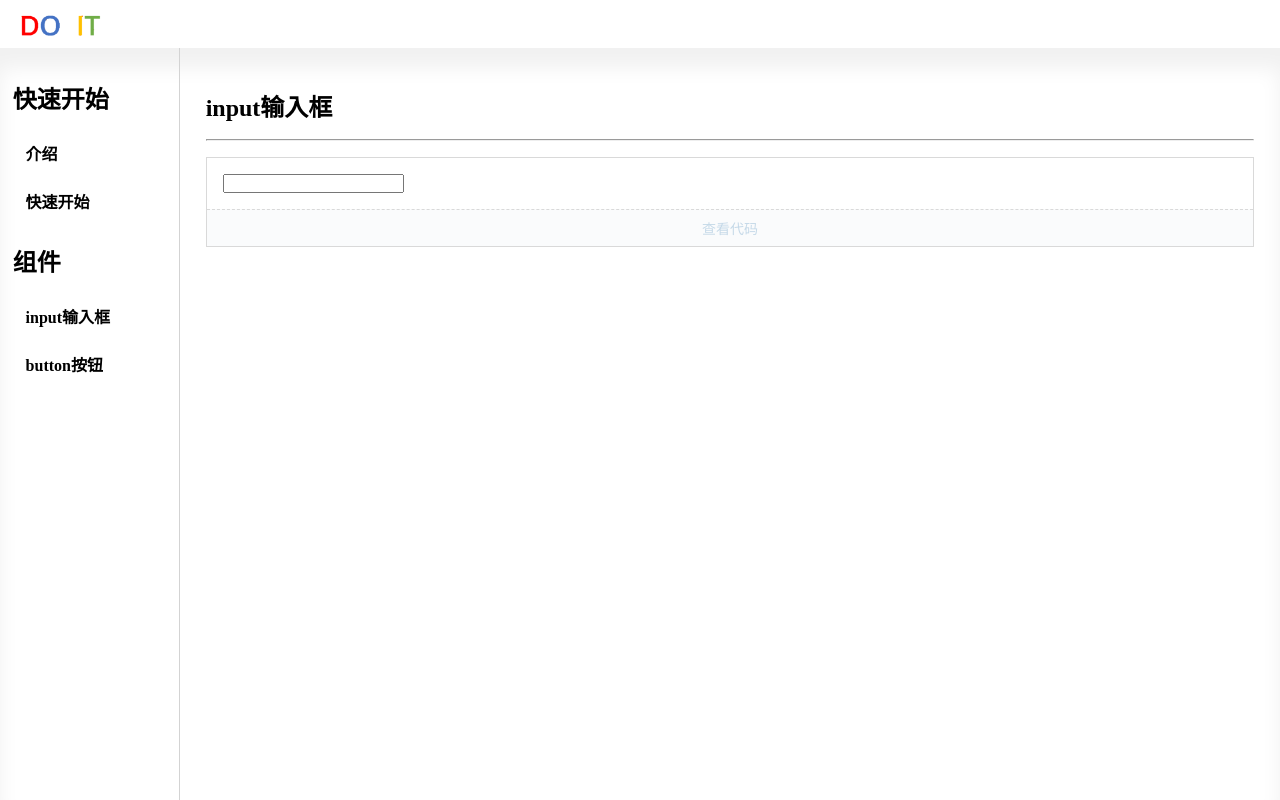
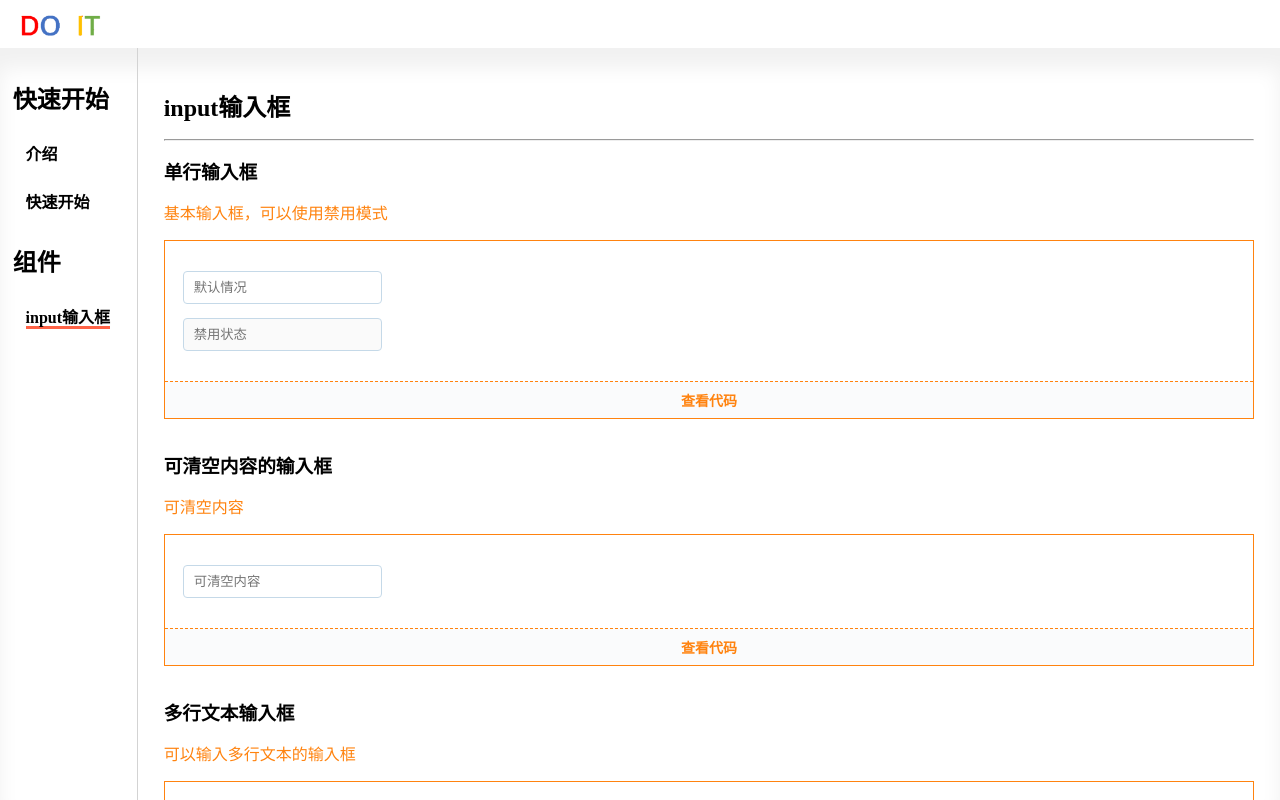
Before and after one commit to zhou-ouha/DoIt_ui, a Vue app: page /Docs/Dinput in a window 1280 px wide. Built offline with nearby package versions, Linux system fonts and the light colour scheme.

Commit message:
输入框部分

```diff
--- a/src/components/Demo.vue
+++ b/src/components/Demo.vue
@@ -42,15 +42,14 @@ export default {
 $border-color: #d9d9d9;
 $font-color:#2c405a;
 .demo {
-  border: 1px solid $border-color;
+  border: 1px solid #ff830f;
   margin: 16px 0 32px;
-
   > h2 {
     font-size: 18px;
     color: $font-color;
     font-weight: bold;
     padding: 8px 16px;
-    border-bottom: 1px solid $border-color;
+    border-bottom: 1px solid #ff830f;
   }
 
   &-component {
@@ -59,23 +58,20 @@ $font-color:#2c405a;
 
   &-actions {
     font-size: 14px;
-    border-top: 1px dashed $border-color;
+    font-weight: bold;
+    border-top: 1px dashed #ff830f;
     padding: 8px 16px;
     display: flex;
     align-items: center;
     justify-content: center;
     cursor: pointer;
     background: #fafbfc;
-    color: #C5D9E8;
-
-    &:hover{
-      color: #6190e8;
-    }
+    color: #ff830f;
   }
 
   &-code {
     padding: 8px 16px;
-    border-top: 1px dashed $border-color;
+    border-top: 1px dashed #ff830f;
 
     > pre {
       line-height: 1.1;
--- a/src/lib/input.vue
+++ b/src/lib/input.vue
@@ -1,13 +1,93 @@
 <template>
-  <input type="text">
+  <div class="doit-input">
+    <input
+      class="doit-input-inner"
+      :class="inputClass"
+      :type="type"
+      :placeholder="placeholder"
+      :disabled="disabled"
+    >
+  </div>
+
 </template>
 
-<script>
+<script lang="ts">
+import {computed} from "vue"
 export default {
-
+  props:{
+    clear:{
+      type:String,
+      default:"text"
+    },
+    size:{
+      type:String,
+      default:"normal"
+    },
+    disabled:{
+      type:Boolean
+    },
+    placeholder:{
+      type:String
+    },
+    status:{
+      type:String,
+      default:"normal"
+    }
+  },
+  setup(props,context){
+    const {size,status,clear} = props;
+    const inputClass = computed(()=>{
+      return {
+        [`doit-input-${size}`]:size,
+        [`doit-input-${status}`]:status
+      }
+    })
+    const type = computed(()=>{
+      return clear === "clear" ? "search" : "text"
+    })
+    return {
+      inputClass,type
+    }
+  }
 }
 </script>
 
-<style>
-
+<style scoped lang="scss">
+.doit-input{
+  margin: 14px 2px;
+  &-inner{
+    padding: 8px 10px;
+    border: 1px solid #c5d9e8;
+    border-radius: 4px;
+    &:focus{
+      border-color: #ff830f;
+    }
+    &:disabled{
+      cursor: not-allowed;
+    }
+  }
+  &-large{
+    height: 30px;
+  }
+  &-small{
+    height: 11px;
+    line-height: 11px;
+    font-size: 8px;
+  }
+  &-success{
+    border-color: #48ff00;
+    &:focus{
+      border-color: #48ff00;
+    }
+  }
+  &-warning{
+    border-color: #ff9736;
+  }
+  &-error{
+    border-color: #ff0000;
+    &:focus{
+      border-color: #ff0000;
+    }
+  }
+}
 </style>
--- /dev/null
+++ b/src/lib/textArea.vue
@@ -0,0 +1,43 @@
+<template>
+  <div class="doit-textA">
+    <textarea class="doit-textA-inner" name="" id="" :cols="sizeCols" :rows="sizeRows" :placeholder="placeholder" :disabled="disabled"></textarea>
+  </div>
+</template>
+
+<script>
+export default {
+  props:{
+    placeholder:{
+      type:String
+    },
+    disabled:{
+      type:Boolean
+    },
+    sizeCols:{
+      type:String,
+      default:"40"
+    },
+    sizeRows:{
+      type:String,
+      default:"4"
+    }
+  }
+}
+</script>
+
+<style scoped lang="scss">
+.doit-textA{
+  padding: 14px 2px;
+  &-inner{
+    padding: 8px 12px;
+    border: 1px solid #c5d9e8;
+    border-radius: 4px;
+    &:focus{
+      border-color: #ff830f;
+    }
+    &:disabled{
+      cursor: not-allowed;
+    }
+  }
+}
+</style>
--- a/src/tools/css/global.scss
+++ b/src/tools/css/global.scss
@@ -7,6 +7,11 @@ button {
     outline: none;
     border: none;
     background: none;
+}
+
+input,
+textarea {
+    outline: none;
 }
 
 ul {
--- a/src/views/Docs.vue
+++ b/src/views/Docs.vue
@@ -11,7 +11,7 @@
         <h2>组件</h2>
         <ul>
           <li><router-link to="/Docs/Dinput">input输入框</router-link></li>
-          <li><router-link to="">button按钮</router-link></li>
+          <!-- <li><router-link to="">button按钮</router-link></li> -->
         </ul>
       </aside>
       <main>
@@ -38,7 +38,7 @@ export default {
   flex-direction: row;
   box-shadow: inset 0 20px 20px rgb(241, 241, 241);
   >aside{
-    width: 14vw;
+    width: 12vw;
     height: 92vh;
     padding-top: 2vh;
     border-right: 1px solid rgb(211, 211, 211);
@@ -54,16 +54,25 @@ export default {
         padding-left: 2vw;
         &:hover{
           cursor: pointer;
-          border-bottom: 3px solid tomato;
+
         }
         >a{
           color: #000;
         }
+        .router-link-active{
+          // background-color: #ff830f;
+          border-bottom: 3px solid tomato;
+        }
       }
   }
   >main{
-    width: 86vw;
+    width: 100%;
     height: 94vh;
+    overflow: auto;
+    // overflow-y: hidden;
+    &::-webkit-scrollbar{
+      display: none;
+    }
   }
 }
 </style>
--- a/src/views/doc/input/Dinput.vue
+++ b/src/views/doc/input/Dinput.vue
@@ -2,18 +2,94 @@
   <div class="inputBox">
     <h2>input输入框</h2>
     <hr>
+    <h3>单行输入框</h3>
+    <p style="color:#ff830f">基本输入框，可以使用禁用模式</p>
     <Demo :component="inputDemo1"/>
+    <h3>可清空内容的输入框</h3>
+    <p style="color:#ff830f">可清空内容</p>
+    <Demo :component="inputDemo2"/>
+    <h3>多行文本输入框</h3>
+    <p style="color:#ff830f">可以输入多行文本的输入框</p>
+    <Demo :component="inputDemo3"/>
+    <h3>可控大小的输入框</h3>
+    <p style="color:#ff830f">通过设置size可以改变输入框的大小</p>
+    <Demo :component="inputDemo4"/>
+    <h3>含输入状态的输入框</h3>
+    <p style="color:#ff830f">可以通过status设置输入框输入内容的状态</p>
+    <Demo :component="inputDemo5"/>
+    <div class="input-attribute">
+      <h2>Input 参数</h2>
+      <table class="attribute-table" border="0" align="center">
+        <thead>
+          <tr>
+            <th>参数</th>
+            <th>说明</th>
+            <th>类型</th>
+            <th>可选值</th>
+            <th>默认值</th>
+          </tr>
+        </thead>
+        <tbody>
+          <tr>
+            <td>clear</td>
+            <td>控制是否可以清除内容</td>
+            <td>String</td>
+            <td>noclear/clear</td>
+            <td>noclear</td>
+          </tr>
+          <tr>
+            <td>size</td>
+            <td>控制输入框大小</td>
+            <td>String</td>
+            <td>normal/small/large</td>
+            <td>normal</td>
+          </tr>
+          <tr>
+            <td>status</td>
+            <td>显示输入框输入内容的状态</td>
+            <td>String</td>
+            <td>nomal/success/warning/error</td>
+            <td>normal</td>
+          </tr>
+          <tr>
+            <td>disabled</td>
+            <td>控制输入框是否禁用</td>
+            <td>Boolean</td>
+            <td>true/false</td>
+            <td>flase</td>
+          </tr>
+          <tr>
+            <td>sizeCols</td>
+            <td>多行文本的宽</td>
+            <td>String</td>
+            <td>40/50/60等数字</td>
+            <td>40</td>
+          </tr>
+          <tr>
+            <td>sizeCols</td>
+            <td>多行文本的高</td>
+            <td>String</td>
+            <td>7/8/9等数字</td>
+            <td>4</td>
+          </tr>
+        </tbody>
+      </table>
+    </div>
   </div>
 </template>
 
 <script lang="ts">
 import inputDemo1 from "./input1.preview.vue"
+import inputDemo2 from "./input2.preview.vue"
+import inputDemo3 from "./input3.preview.vue"
+import inputDemo4 from "./input4.preview.vue"
+import inputDemo5 from "./input5.preview.vue"
 import Demo from "../../../components/Demo.vue"
   export default{
     components:{Demo},
     setup(){
       return {
-        inputDemo1
+        inputDemo1,inputDemo2,inputDemo3,inputDemo4,inputDemo5
       }
     }
   }
@@ -22,8 +98,27 @@ import Demo from "../../../components/Demo.vue"
 <style scoped lang="scss">
 .inputBox{
   padding: 5vh 2vw;
-  >h2{
+  h2{
     margin-bottom: 2vh;
+  }
+  h3{
+    margin: 2vh 0;
+  }
+  .attribute-table{
+    background-color: black;
+    width: 100%;
+    th{
+      background-color: rgb(255, 163, 78);
+      padding: 12px;
+    }
+    td{
+      background-color: #fff;
+      padding: 10px;
+      text-align: center;
+    }
+  }
+  .input-attribute{
+    margin-bottom: 8vh;
   }
 }
 </style>
--- a/src/views/doc/input/input1.preview.vue
+++ b/src/views/doc/input/input1.preview.vue
@@ -1,14 +1,24 @@
-<preview>123</preview>
+<preview>基础用法</preview>
 <template>
-  <Input/>
+  <Input
+    v-model="inputVal1"
+    :placeholder="placeholderText1"
+  />
+  <Input :placeholder="placeholderText2" :disabled="ver"/>
 </template>
 <script lang="ts">
+import {ref} from "vue"
 import Input from "../../../lib/input.vue"
 export default {
-  components:{Input}
+  components:{Input},
+  setup(){
+    let placeholderText1 = ref('默认情况');
+    let placeholderText2 = ref('禁用状态');
+    let ver = ref(true);
+    let inputVal1 = ref("");
+    return{
+      placeholderText1,placeholderText2,ver,inputVal1
+    }
+  }
 }
 </script>
-
-<style scoped>
-
-</style>
--- /dev/null
+++ b/src/views/doc/input/input2.preview.vue
@@ -0,0 +1,20 @@
+<preview>可清空内容</preview>
+<template>
+  <Input v-model="inputVal" :placeholder="placeholderText" :clear="type"/>
+</template>
+<script lang="ts">
+import {ref} from "vue"
+import Input from "../../../lib/input.vue"
+export default {
+  components:{Input},
+  setup(){
+    let placeholderText = ref('可清空内容');
+    let ver = ref(true);
+    let type = ref("clear")
+    let inputVal = ref("");
+    return{
+      placeholderText,ver,type,inputVal
+    }
+  }
+}
+</script>
--- /dev/null
+++ b/src/views/doc/input/input3.preview.vue
@@ -0,0 +1,32 @@
+<preview>文本域</preview>
+<template>
+  <Input
+    v-model="inputVal"
+    :placeholder="placeholderText1"
+    :sizeCols="40"
+    :sizeRows="4"
+  />
+  <Input
+    v-model="inputVal"
+    :placeholder="placeholderText2"
+    :disabled="disabled"
+    :sizeCols="50"
+    :sizeRows="5"
+  />
+</template>
+<script lang="ts">
+import {ref} from "vue"
+import Input from "../../../lib/textArea.vue"
+export default {
+  components:{Input},
+  setup(){
+    let placeholderText1 = ref('可以输入多行文本(大小40*4)');
+    let placeholderText2 = ref('禁用状态(大小50*5)');
+    let inputVal = ref("");
+    let disabled = ref(true);
+    return{
+      placeholderText1,placeholderText2,inputVal,disabled
+    }
+  }
+}
+</script>
--- /dev/null
+++ b/src/views/doc/input/input4.preview.vue
@@ -0,0 +1,36 @@
+<preview>基础用法</preview>
+<template>
+  <Input
+    v-model="inputVal"
+    :placeholder="placeholderText1"
+    :size="size1"
+  />
+  <Input
+    v-model="inputVal"
+    :placeholder="placeholderText2"
+  />
+  <Input
+    v-model="inputVal"
+    :placeholder="placeholderText3"
+    :size="size2"
+  />
+</template>
+<script lang="ts">
+import {ref} from "vue"
+import Input from "../../../lib/input.vue"
+export default {
+  components:{Input},
+  setup(){
+    let placeholderText1 = ref('大个输入框');
+    let placeholderText2 = ref('正常输入框');
+    let placeholderText3 = ref('小个输入框');
+    let ver = ref(true);
+    let inputVal = ref("");
+    let size1 = ref("large");
+    let size2 = ref("small");
+    return{
+      placeholderText1,placeholderText2,placeholderText3,ver,inputVal,size1,size2
+    }
+  }
+}
+</script>
--- /dev/null
+++ b/src/views/doc/input/input5.preview.vue
@@ -0,0 +1,44 @@
+<preview>基础用法</preview>
+<template>
+  <Input
+    v-model="inputVal"
+    :placeholder="placeholderText1"
+  />
+  <Input
+    v-model="inputVal"
+    :placeholder="placeholderText2"
+    :status="status1"
+  />
+  <Input
+    v-model="inputVal"
+    :placeholder="placeholderText3"
+    :status="status2"
+  />
+  <Input
+    v-model="inputVal"
+    :placeholder="placeholderText4"
+    :size="size2"
+    :status="status3"
+  />
+</template>
+<script lang="ts">
+import {ref} from "vue"
+import Input from "../../../lib/input.vue"
+export default {
+  components:{Input},
+  setup(){
+    let placeholderText1 = ref('默认情况');
+    let placeholderText2 = ref('输入正确');
+    let placeholderText3 = ref('格式有误');
+    let placeholderText4 = ref('输入错误');
+    let ver = ref(true);
+    let inputVal = ref("");
+    let status1 = ref("success");
+    let status2 = ref("warning");
+    let status3 = ref("error");
+    return{
+      placeholderText1,placeholderText2,placeholderText3,placeholderText4,ver,inputVal,status1,status2,status3
+    }
+  }
+}
+</script>
```
